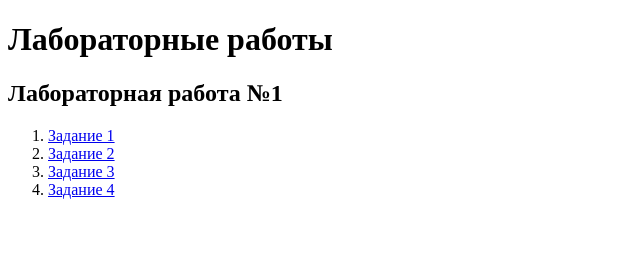
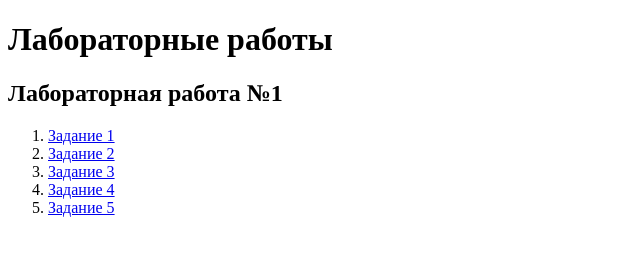
Before and after one commit to Nikita7291/Nikita7291.github.io, a plain HTML site: page index.html in a window 1280 px wide. Shown: the whole page, without its empty margins (0-640 px from the left). Drawn offline with Linux system fonts and the light colour scheme.

Commit message:
Update index.html

```diff
--- a/index.html
+++ b/index.html
@@ -13,6 +13,7 @@
         <li><a href="lab1/lab1_2.html">Задание 2</a></li>
         <li><a href="lab1/doc.html">Задание 3</a></li>
         <li><a href="lab1/lab1_4.html">Задание 4</a></li>
+        <li><a href="lab1/lab1_5.html">Задание 5</a></li>
     <ol>
 </body>
 </html>
```
